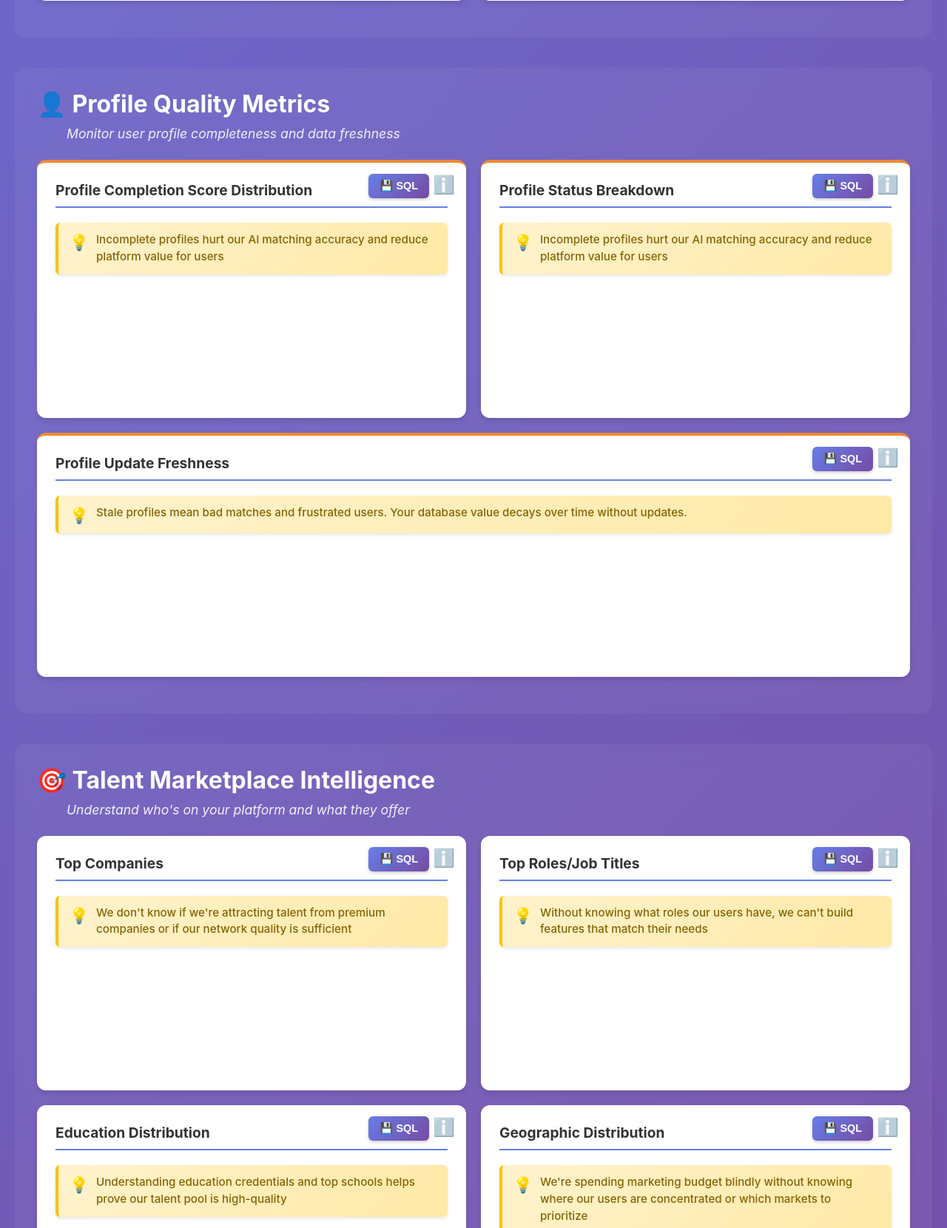
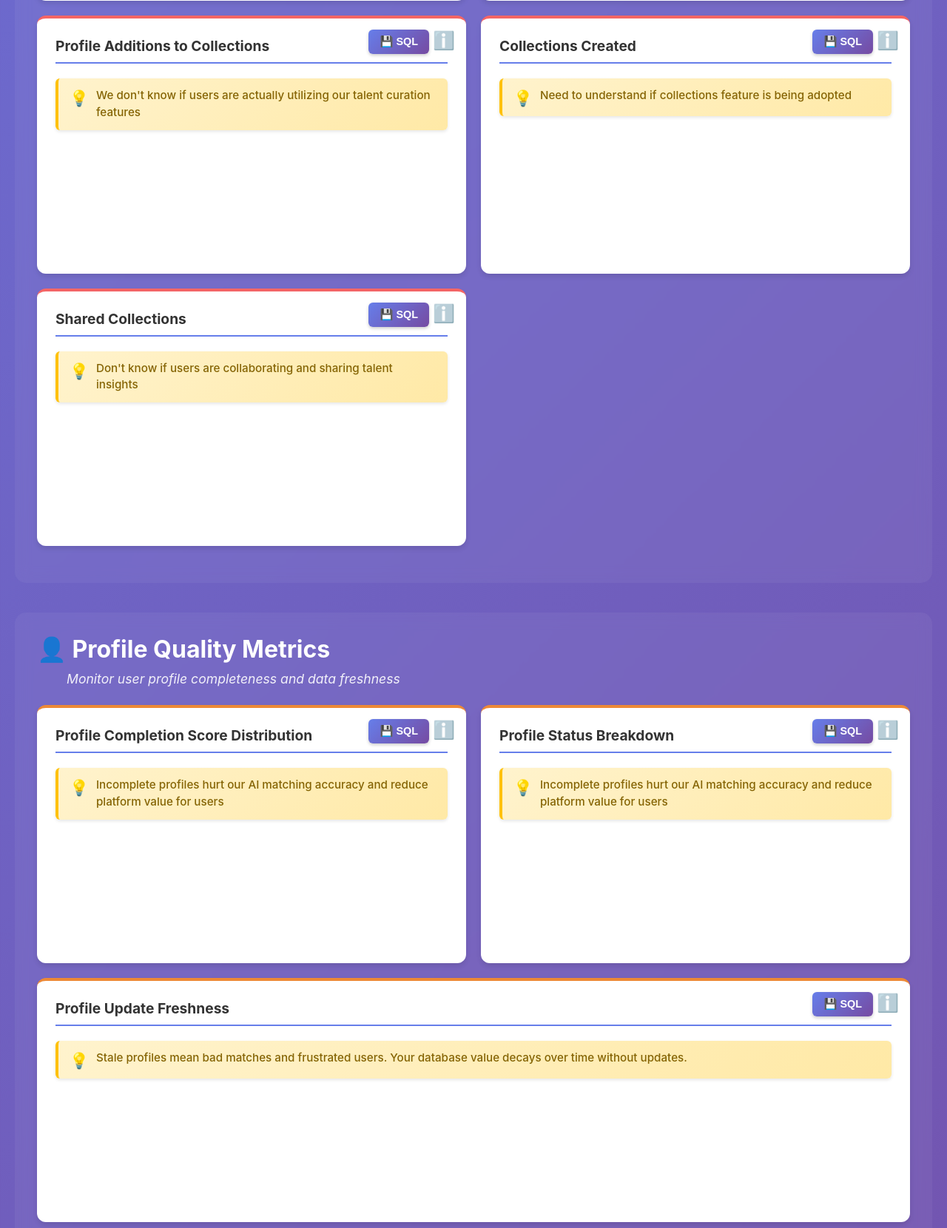
Before and after one commit to jaypersanchez/chemlink-analytics-dashboard, a Flask app: page / in a window 1280 px wide. Shown: the part 3173-4833 px from the top of the page at 74% size. Run offline with Flask 3, Linux system fonts and the light colour scheme; data that the repository does not hold is empty; a map, chart or similar area stays blank; some libraries are stand-ins or nearby versions.

Commit message:
Add Collections feature engagement metrics (profile additions, collections created, shared collections)

```diff
--- a/app.py
+++ b/app.py
@@ -829,6 +829,108 @@
     return jsonify(results)
 
 # ============================================================================
+# COLLECTIONS FEATURE ENGAGEMENT
+# ============================================================================
+
+@app.route('/api/collections/profile-additions')
+def collections_profile_additions():
+    """Get profile additions to collections over time"""
+    query = """
+        SELECT
+            DATE_TRUNC('month', created_at) as month,
+            COUNT(*) as profiles_added
+        FROM collection_profiles
+        WHERE deleted_at IS NULL
+        GROUP BY month
+        ORDER BY month DESC
+        LIMIT 12;
+    """
+    conn = get_chemlink_db_connection()
+    results = execute_query(conn, query)
+    return jsonify(results)
+
+@app.route('/api/collections/created')
+def collections_created():
+    """Get collections created over time and by privacy type"""
+    # Get monthly creation trend
+    monthly_query = """
+        SELECT
+            DATE_TRUNC('month', created_at) as month,
+            COUNT(*) as collections_created
+        FROM collections
+        WHERE deleted_at IS NULL
+        GROUP BY month
+        ORDER BY month DESC
+        LIMIT 12;
+    """
+
+    # Get privacy breakdown
+    privacy_query = """
+        SELECT
+            COALESCE(privacy, 'Not Set') as privacy_type,
+            COUNT(*) as count
+        FROM collections
+        WHERE deleted_at IS NULL
+        GROUP BY privacy
+        ORDER BY count DESC;
+    """
+
+    # Get total count
+    total_query = """
+        SELECT COUNT(*) as total_collections
+        FROM collections
+        WHERE deleted_at IS NULL;
+    """
+
+    monthly = execute_query(get_chemlink_db_connection(), monthly_query)
+    privacy = execute_query(get_chemlink_db_connection(), privacy_query)
+    total = execute_query(get_chemlink_db_connection(), total_query)
+
+    return jsonify({
+        "monthly_trend": monthly,
+        "privacy_breakdown": privacy,
+        "total_count": total[0]['total_collections'] if total else 0
+    })
+
+@app.route('/api/collections/shared')
+def collections_shared():
+    """Get shared collections metrics"""
+    # Get total shared collections
+    shared_query = """
+        SELECT COUNT(DISTINCT collection_id) as shared_collections
+        FROM collection_collaborators
+        WHERE deleted_at IS NULL;
+    """
+
+    # Get sharing by access type
+    access_query = """
+        SELECT
+            COALESCE(access_type, 'Not Set') as access_type,
+            COUNT(*) as share_count
+        FROM collection_collaborators
+        WHERE deleted_at IS NULL
+        GROUP BY access_type
+        ORDER BY share_count DESC;
+    """
+
+    # Get total collaboration invites
+    total_query = """
+        SELECT COUNT(*) as total_shares
+        FROM collection_collaborators
+        WHERE deleted_at IS NULL;
+    """
+
+    shared = execute_query(get_chemlink_db_connection(), shared_query)
+    access_types = execute_query(get_chemlink_db_connection(), access_query)
+    total = execute_query(get_chemlink_db_connection(), total_query)
+
+    return jsonify({
+        "shared_collections_count": shared[0]['shared_collections'] if shared else 0,
+        "access_type_breakdown": access_types,
+        "total_shares": total[0]['total_shares'] if total else 0
+    })
+
+# ============================================================================
 # MAIN DASHBOARD ROUTE
 # ============================================================================
 
--- a/static/js/dashboard.js
+++ b/static/js/dashboard.js
@@ -1288,6 +1288,197 @@
 }
 
 // =============================================================================
+// COLLECTIONS FEATURE ENGAGEMENT
+// =============================================================================
+
+// Profile Additions to Collections Chart
+async function loadProfileAdditionsChart() {
+    const data = await fetchData('collections/profile-additions');
+    if (!data || data.length === 0) return;
+
+    const ctx = document.getElementById('profileAdditionsChart').getContext('2d');
+    const sortedData = [...data].reverse();
+
+    new Chart(ctx, {
+        type: 'line',
+        data: {
+            labels: sortedData.map(d => formatMonth(d.month)),
+            datasets: [{
+                label: 'Profiles Added',
+                data: sortedData.map(d => d.profiles_added),
+                borderColor: colors.success,
+                backgroundColor: colors.success + '33',
+                borderWidth: 3,
+                fill: true,
+                tension: 0.4
+            }]
+        },
+        options: {
+            responsive: true,
+            maintainAspectRatio: false,
+            plugins: {
+                legend: { display: false },
+                tooltip: {
+                    callbacks: {
+                        label: function(context) {
+                            return 'Profiles Added: ' + context.parsed.y.toLocaleString();
+                        }
+                    }
+                }
+            },
+            scales: {
+                x: {
+                    title: {
+                        display: true,
+                        text: 'Month',
+                        font: { size: 12, weight: 'bold' }
+                    }
+                },
+                y: {
+                    beginAtZero: true,
+                    title: {
+                        display: true,
+                        text: 'Profiles Added',
+                        font: { size: 12, weight: 'bold' }
+                    },
+                    ticks: {
+                        callback: function(value) {
+                            return value.toLocaleString();
+                        }
+                    }
+                }
+            }
+        }
+    });
+}
+
+// Collections Created Chart
+async function loadCollectionsCreatedChart() {
+    const data = await fetchData('collections/created');
+    if (!data) return;
+
+    const ctx = document.getElementById('collectionsCreatedChart').getContext('2d');
+
+    // Show privacy breakdown as doughnut chart
+    new Chart(ctx, {
+        type: 'doughnut',
+        data: {
+            labels: data.privacy_breakdown.map(d => d.privacy_type || 'Unknown'),
+            datasets: [{
+                data: data.privacy_breakdown.map(d => d.count),
+                backgroundColor: [
+                    colors.primary,
+                    colors.secondary,
+                    colors.warning,
+                    colors.info
+                ],
+                borderWidth: 2,
+                borderColor: '#1a1d29'
+            }]
+        },
+        options: {
+            responsive: true,
+            maintainAspectRatio: false,
+            plugins: {
+                legend: {
+                    position: 'bottom',
+                    labels: {
+                        color: '#cccccc',
+                        padding: 15
+                    }
+                },
+                tooltip: {
+                    callbacks: {
+                        label: function(context) {
+                            const label = context.label || '';
+                            const value = context.parsed || 0;
+                            const total = data.total_count;
+                            const pct = ((value / total) * 100).toFixed(1);
+                            return label + ': ' + value + ' (' + pct + '%)';
+                        }
+                    }
+                },
+                title: {
+                    display: true,
+                    text: `Total: ${data.total_count} Collections`,
+                    color: '#ffffff',
+                    font: { size: 14, weight: 'bold' }
+                }
+            }
+        }
+    });
+}
+
+// Collections Shared Chart
+async function loadCollectionsSharedChart() {
+    const data = await fetchData('collections/shared');
+    if (!data) return;
+
+    const ctx = document.getElementById('collectionsSharedChart').getContext('2d');
+
+    // Show access type breakdown
+    new Chart(ctx, {
+        type: 'bar',
+        data: {
+            labels: data.access_type_breakdown.map(d => d.access_type || 'Unknown'),
+            datasets: [{
+                label: 'Collaborations',
+                data: data.access_type_breakdown.map(d => d.share_count),
+                backgroundColor: [
+                    colors.success,
+                    colors.warning,
+                    colors.info,
+                    colors.danger
+                ],
+                borderWidth: 0
+            }]
+        },
+        options: {
+            responsive: true,
+            maintainAspectRatio: false,
+            plugins: {
+                legend: { display: false },
+                tooltip: {
+                    callbacks: {
+                        label: function(context) {
+                            return 'Shares: ' + context.parsed.y.toLocaleString();
+                        }
+                    }
+                },
+                title: {
+                    display: true,
+                    text: `${data.shared_collections_count} Collections Shared (${data.total_shares} Total Collaborations)`,
+                    color: '#ffffff',
+                    font: { size: 13, weight: 'bold' }
+                }
+            },
+            scales: {
+                x: {
+                    title: {
+                        display: true,
+                        text: 'Access Type',
+                        font: { size: 12, weight: 'bold' }
+                    }
+                },
+                y: {
+                    beginAtZero: true,
+                    title: {
+                        display: true,
+                        text: 'Number of Shares',
+                        font: { size: 12, weight: 'bold' }
+                    },
+                    ticks: {
+                        callback: function(value) {
+                            return value.toLocaleString();
+                        }
+                    }
+                }
+            }
+        }
+    });
+}
+
+// =============================================================================
 // TOP POSTS TABLE
 // =============================================================================
 async function loadTopPostsTable() {
@@ -1340,6 +1531,11 @@
     // Funnel analytics
     loadAccountFunnelChart();
 
+    // Collections feature engagement
+    loadProfileAdditionsChart();
+    loadCollectionsCreatedChart();
+    loadCollectionsSharedChart();
+
     // Profile metrics
     loadProfileCompletionChart();
     loadProfileStatusChart();
--- a/templates/dashboard.html
+++ b/templates/dashboard.html
@@ -290,6 +290,73 @@
                     <canvas id="accountFunnelPyramidChart"></canvas>
                 </div>
             </div>
+
+            <!-- Collections Feature Engagement -->
+            <div class="chart-row">
+                <div class="chart-container" data-tooltip="profile-additions">
+                    <div class="info-icon">ℹ️</div>
+                    <h3>Profile Additions to Collections</h3>
+                    <button class="sql-button" onclick="showSQLModal('profile_additions')">💾 SQL</button>
+                    <div class="pain-point">
+                        <span class="pain-icon">💡</span>
+                        <span class="pain-text">We don't know if users are actually utilizing our talent curation features</span>
+                    </div>
+                    <div class="chart-tooltip">
+                        <h3 class="tooltip-title">📊 Profile Additions to Collections</h3>
+                        <h4>📊 What This Chart Shows</h4>
+                        <p>Monthly trend of how many profiles are being added to collections. Shows talent curation activity.</p>
+                        <h4>🔍 How to Read It</h4>
+                        <p>Upward trend = users finding value in organizing talent. Flat/declining = feature not sticky.</p>
+                        <h4>⚠️ Business Pain Point</h4>
+                        <p>Collections are a key engagement feature. Low usage means users aren't seeing value in talent organization.</p>
+                        <h4>💾 Data Source</h4>
+                        <p><code>collection_profiles table</code></p>
+                    </div>
+                    <canvas id="profileAdditionsChart"></canvas>
+                </div>
+                <div class="chart-container" data-tooltip="collections-created">
+                    <div class="info-icon">ℹ️</div>
+                    <h3>Collections Created</h3>
+                    <button class="sql-button" onclick="showSQLModal('collections_created')">💾 SQL</button>
+                    <div class="pain-point">
+                        <span class="pain-icon">💡</span>
+                        <span class="pain-text">Need to understand if collections feature is being adopted</span>
+                    </div>
+                    <div class="chart-tooltip">
+                        <h3 class="tooltip-title">📁 Collections Created</h3>
+                        <h4>📊 What This Chart Shows</h4>
+                        <p>Total collections and breakdown by privacy type. Shows feature adoption and usage patterns.</p>
+                        <h4>🔍 How to Read It</h4>
+                        <p>High private = users curating for themselves. High public = users sharing knowledge with community.</p>
+                        <h4>⚠️ Business Pain Point</h4>
+                        <p>Collections feature adoption indicates platform maturity and advanced usage patterns.</p>
+                        <h4>💾 Data Source</h4>
+                        <p><code>collections table</code></p>
+                    </div>
+                    <canvas id="collectionsCreatedChart"></canvas>
+                </div>
+                <div class="chart-container" data-tooltip="collections-shared">
+                    <div class="info-icon">ℹ️</div>
+                    <h3>Shared Collections</h3>
+                    <button class="sql-button" onclick="showSQLModal('collections_shared')">💾 SQL</button>
+                    <div class="pain-point">
+                        <span class="pain-icon">💡</span>
+                        <span class="pain-text">Don't know if users are collaborating and sharing talent insights</span>
+                    </div>
+                    <div class="chart-tooltip">
+                        <h3 class="tooltip-title">🤝 Shared Collections</h3>
+                        <h4>📊 What This Chart Shows</h4>
+                        <p>Collections that have been shared with collaborators. Shows collaboration activity.</p>
+                        <h4>🔍 How to Read It</h4>
+                        <p>High sharing = team collaboration happening. Low = users working in silos.</p>
+                        <h4>⚠️ Business Pain Point</h4>
+                        <p>Collaboration features drive retention. Teams that work together stay together.</p>
+                        <h4>💾 Data Source</h4>
+                        <p><code>collection_collaborators table</code></p>
+                    </div>
+                    <canvas id="collectionsSharedChart"></canvas>
+                </div>
+            </div>
         </section>
 
         <!-- Profile Metrics -->
```
Also changed, not shown: sql_queries.py (+63 -0 lines).
